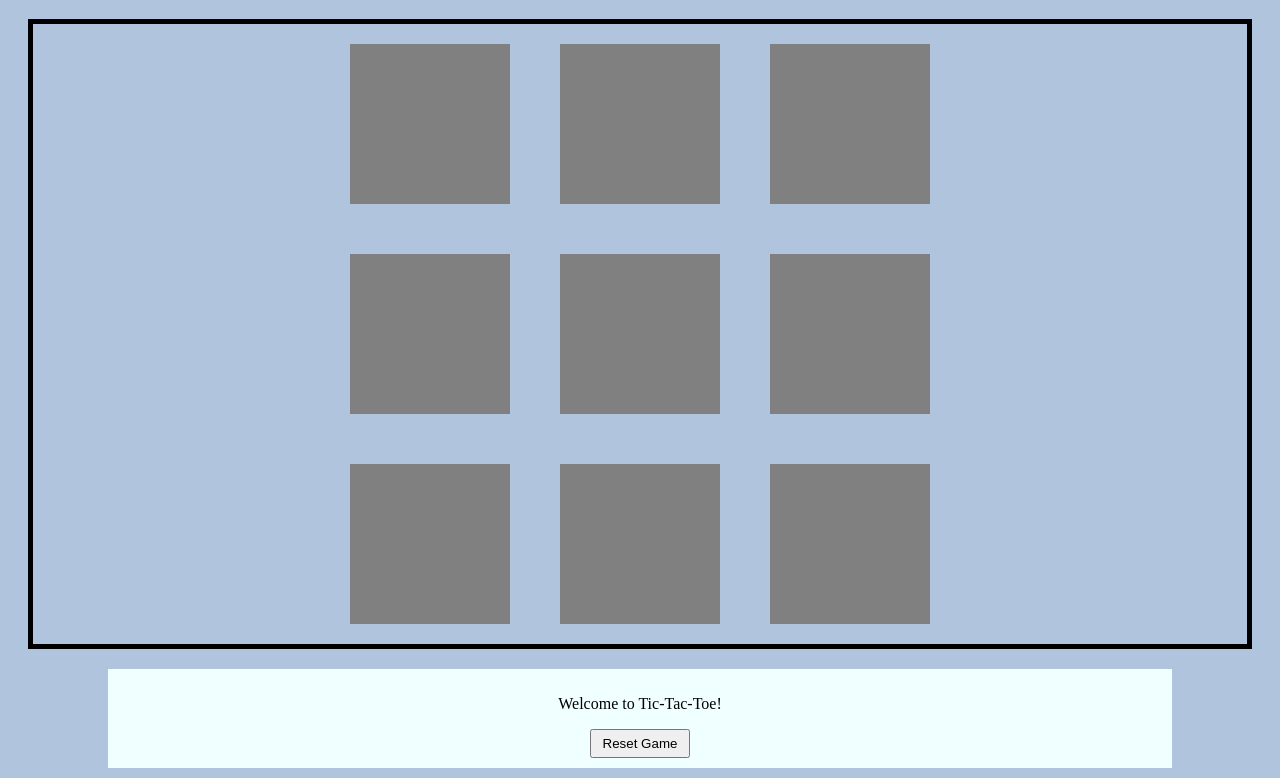
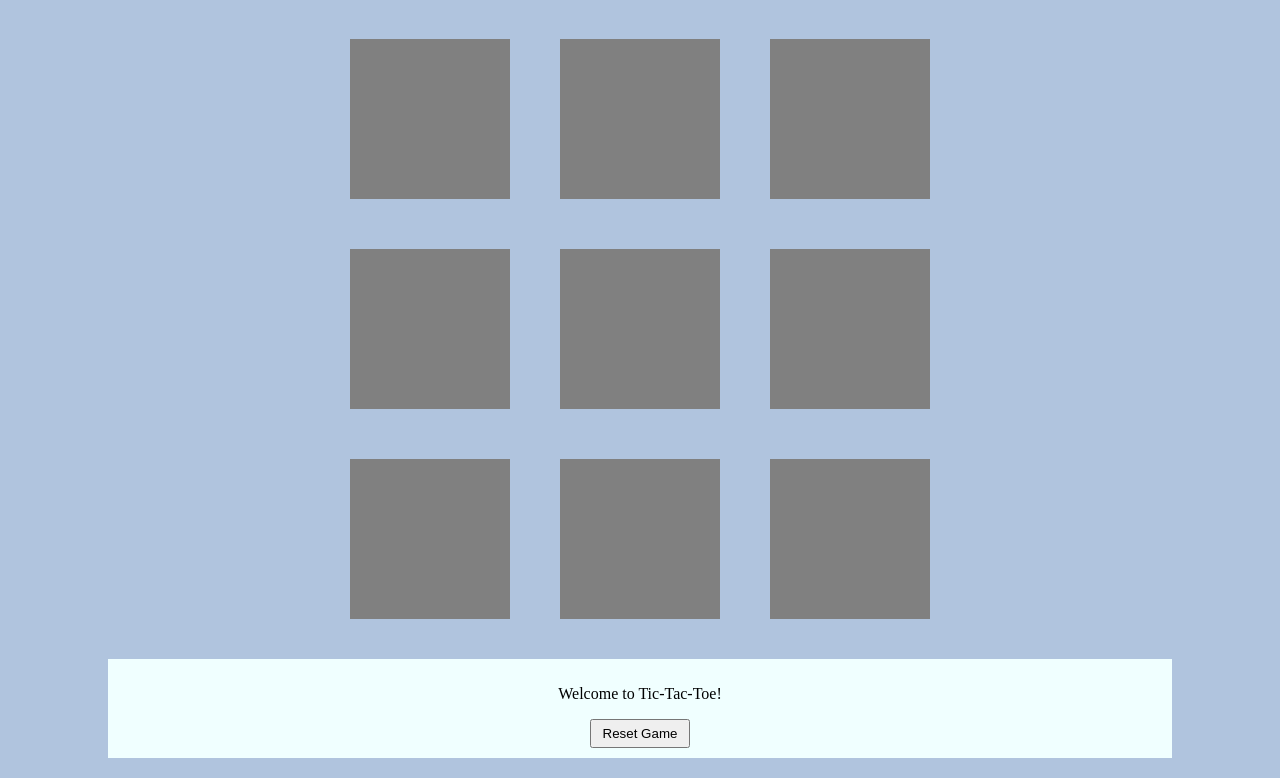
Before and after one commit to mindytyj/tic-tac-toe, a plain HTML site: page index.html in a window 1280 px wide. Shown: the part 61-839 px from the top of the page. Drawn offline with Linux system fonts and the light colour scheme.

Commit message:
Ver 13: Removed border from grid CSS

```diff
--- a/main.css
+++ b/main.css
@@ -20,7 +20,6 @@ div {
   text-align: center;
   justify-content: center;
   margin: 20px;
-  border: 5px solid;
 }
 
 .grid-item {
```
